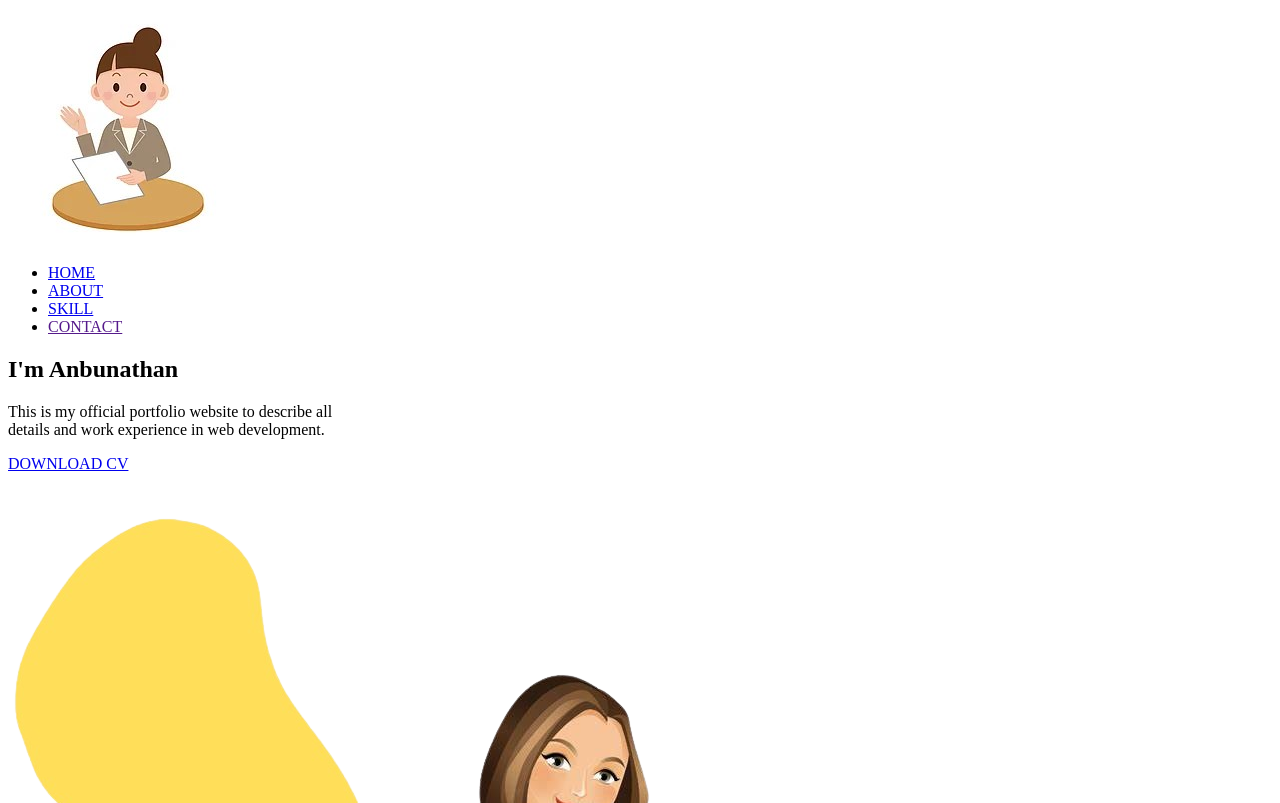
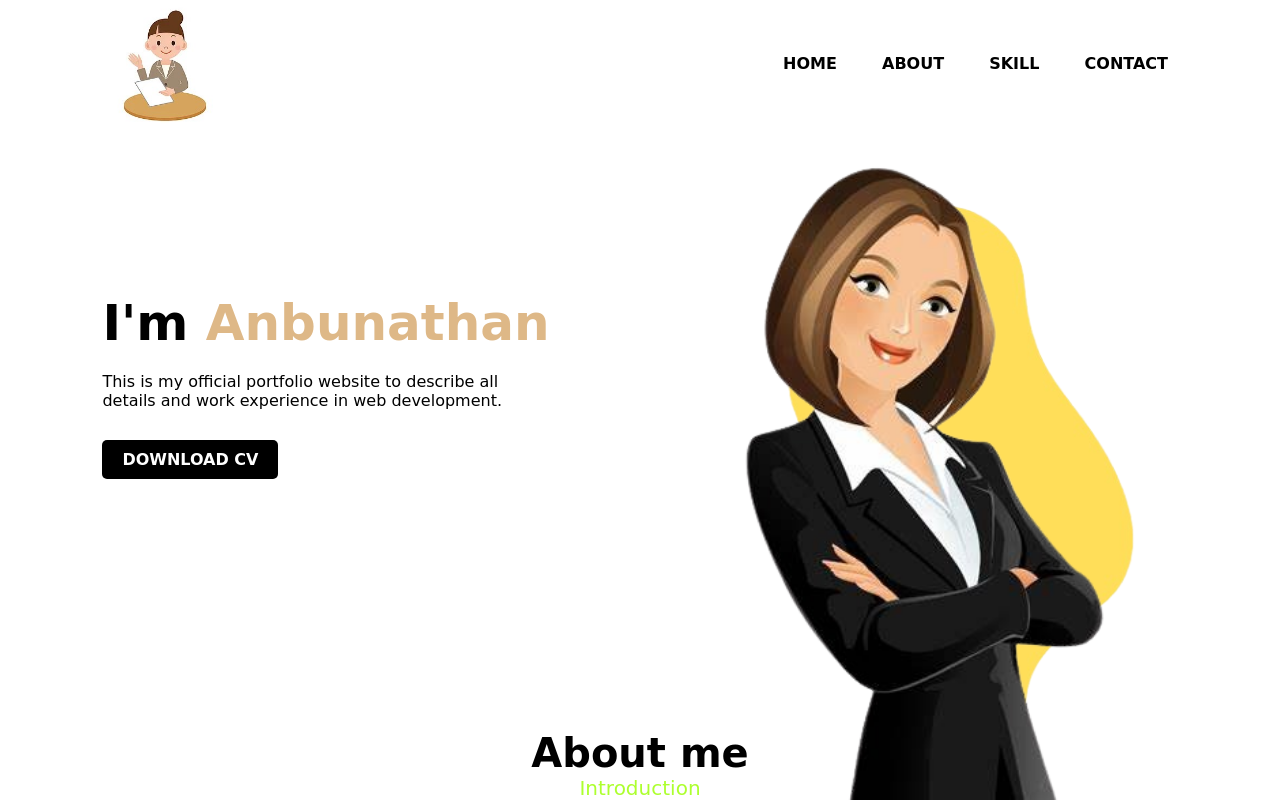
Before and after one commit to Anbunathan790/portfolio, a plain HTML site: page index.html in a window 1280 px wide. Shown: the top 803 px of the page. Drawn offline with Linux system fonts and the light colour scheme; a web font is replaced by a local one.

Commit message:
version1

```diff
--- a/index.html
+++ b/index.html
@@ -4,7 +4,7 @@
     <meta charset="UTF-8">
     <meta name="viewport" content="width=device-width, initial-scale=1.0">
     <title>portfolio</title>
-    <link rel="stylesheet" href="div.css">
+    <link rel="stylesheet" href="./style.css">
     <!-- favicon -->
     <link rel="icon" type="image/x-icon" href="https://encrypted-tbn0.gstatic.com/images?q=tbn:ANd9GcQNMBAOFJL6C_edrH0kYsSwxo6KSWSGQh4CdNhmuNcTX4pBVPUCH7xpUE4DT2uCwFrlayU&usqp=CAU">
     <!-- google font -->
```
